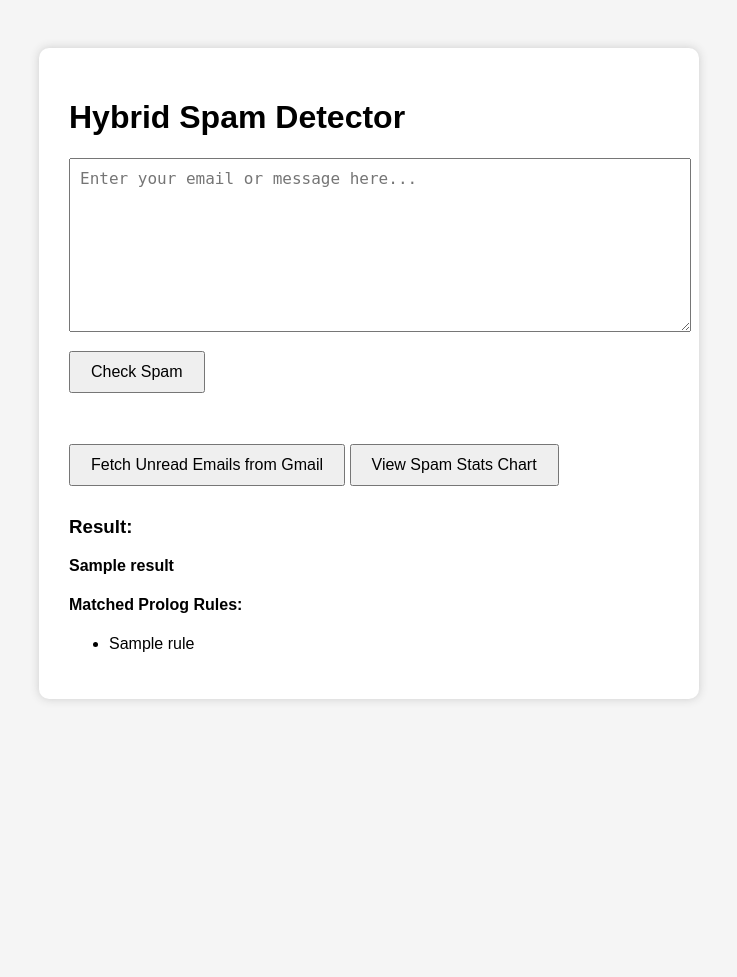
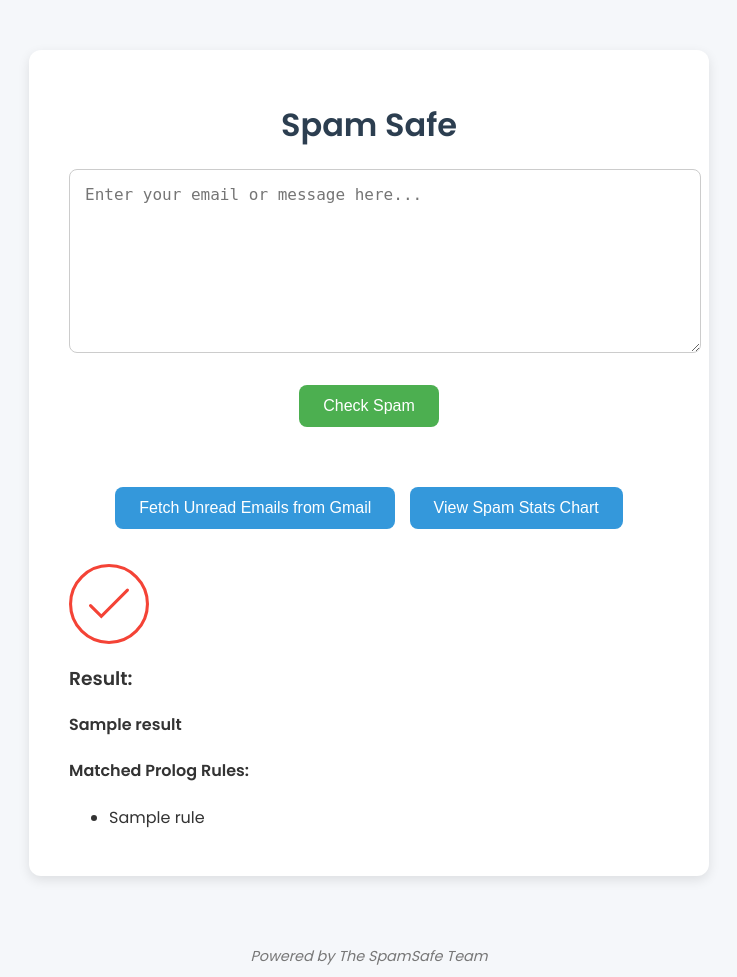
Before and after one commit to RadhikaFadnavis/AIPrologProject, a Flask app: template templates/index.html in a window 1280 px wide. Shown: the whole page, without its empty margins (271-1008 px from the left). Before the commit the page ends 701 px from the top, so only its background shows below. Run offline with Flask 3, Linux system fonts and the light colour scheme; the template is opened without the code that fills it: most values are stand-ins (such as "Sample title", 1, 10 or a date in 2020); parts of the project's set-up code (start-up, migrations or seed data) failed here and were passed over.

Commit message:
UI enhanced

```diff
--- a/spam_detector.py
+++ b/spam_detector.py
@@ -68,7 +68,7 @@ def classify_message(message):
 
     if is_spam:
         print("Spam detected by ML model. Updating Prolog rules...")
-        return "Spam (ML Model Detected & Updated Prolog)"
+        return "Spam"
 
     return "Not Spam"
 
--- a/static/style.css
+++ b/static/style.css
@@ -1,26 +1,137 @@
+/* Apply clean font */
 body {
-    font-family: Arial, sans-serif;
-    background-color: #f5f5f5;
-    padding: 40px;
+    font-family: 'Poppins', sans-serif;
+    background-color: #f5f7fa;
+    color: #333;
+    margin: 0;
+    padding: 0;
 }
+
+/* Container styling */
 .container {
-    width: 600px;
-    margin: auto;
-    background: white;
-    padding: 30px;
-    border-radius: 10px;
-    box-shadow: 0 0 10px #ccc;
+    max-width: 600px;
+    margin: 50px auto;
+    background: #fff;
+    padding: 30px 40px;
+    border-radius: 12px;
+    box-shadow: 0px 4px 12px rgba(0, 0, 0, 0.1);
+    text-align: center;
 }
+
+/* Heading */
+h1 {
+    font-size: 2rem;
+    margin-bottom: 20px;
+    color: #2c3e50;
+}
+
+/* Textarea styling */
 textarea {
     width: 100%;
-    padding: 10px;
-    font-size: 16px;
+    padding: 15px;
+    font-size: 1rem;
+    border: 1px solid #ccc;
+    border-radius: 8px;
+    margin-bottom: 20px;
+    resize: vertical;
 }
+
+/* Button styling */
 button {
-    margin-top: 15px;
-    padding: 10px 20px;
-    font-size: 16px;
+    background-color: #4CAF50;
+    color: white;
+    padding: 12px 24px;
+    border: none;
+    border-radius: 8px;
+    font-size: 1rem;
+    cursor: pointer;
+    transition: background-color 0.3s ease;
+    margin: 5px;
 }
+
+button:hover {
+    background-color: #45a049;
+}
+
+/* Result box */
 .result {
     margin-top: 30px;
+    text-align: left;
 }
+
+/* Success Checkmark styling */
+.success-checkmark {
+    margin: 20px auto;
+}
+
+/* Footer */
+.footer {
+    text-align: center;
+    margin-top: 60px;
+    padding: 10px;
+    font-size: 0.9rem;
+    color: #777;
+    font-style: italic;
+}
+
+/* Links (like Fetch Emails and View Stats) */
+a button {
+    background-color: #3498db;
+}
+
+a button:hover {
+    background-color: #2980b9;
+}
+
+/* Success and Danger checkmark colors */
+.checkmark {
+    width: 80px;
+    height: 80px;
+    stroke-width: 2;
+    stroke-miterlimit: 10;
+    box-shadow: inset 0px 0px 0px;
+    animation: scale .3s ease-in-out .9s both;
+    display: block;
+    stroke-linecap: round;
+}
+
+.checkmark__circle,
+.checkmark__check {
+    stroke-dasharray: 166;
+    stroke-dashoffset: 166;
+    stroke-width: 2;
+    stroke-miterlimit: 10;
+    fill: none;
+    animation: stroke 0.6s cubic-bezier(0.65, 0, 0.45, 1) forwards;
+}
+
+.checkmark__check {
+    stroke-dasharray: 48;
+    stroke-dashoffset: 48;
+    animation: stroke 0.3s cubic-bezier(0.65, 0, 0.45, 1) 0.6s forwards;
+}
+
+.success .checkmark__circle,
+.success .checkmark__check {
+    stroke: #4CAF50; /* Green */
+}
+
+.danger .checkmark__circle,
+.danger .checkmark__check {
+    stroke: #F44336; /* Red */
+}
+
+@keyframes stroke {
+    100% {
+        stroke-dashoffset: 0;
+    }
+}
+
+@keyframes scale {
+    0%, 100% {
+        transform: none;
+    }
+    50% {
+        transform: scale(1.1);
+    }
+}
--- a/templates/index.html
+++ b/templates/index.html
@@ -2,24 +2,37 @@
 <html lang="en">
 <head>
     <meta charset="UTF-8">
-    <title>Spam Detector</title>
+    <meta name="viewport" content="width=device-width, initial-scale=1.0">
+    <title>Spam Safe</title>
+    <link href="https://fonts.googleapis.com/css2?family=Poppins:wght@400;600&display=swap" rel="stylesheet">
     <link rel="stylesheet" href="/static/style.css">
 </head>
 <body>
+
     <div class="container">
-        <h1>Hybrid Spam Detector</h1>
+        <h1>Spam Safe</h1>
+
+        <!-- Spam detection form -->
         <form method="POST">
             <textarea name="message" rows="8" placeholder="Enter your email or message here...">{{ message }}</textarea>
             <button type="submit">Check Spam</button>
         </form>
 
         <br><br>
+
+        <!-- Additional actions -->
         <a href="/fetch_emails"><button type="button">Fetch Unread Emails from Gmail</button></a>
         <a href="/stats_chart"><button type="button">View Spam Stats Chart</button></a>
 
-
         {% if result %}
             <div class="result">
+                <div class="success-checkmark {% if 'Not Spam' in result %}success{% else %}danger{% endif %}">
+                    <svg class="checkmark" xmlns="http://www.w3.org/2000/svg" viewBox="0 0 52 52">
+                        <circle class="checkmark__circle" cx="26" cy="26" r="25" fill="none"/>
+                        <path class="checkmark__check" fill="none" d="M14 27l7 7 17-17"/>
+                    </svg>
+                </div>
+
                 <h3>Result:</h3>
                 <p><strong>{{ result }}</strong></p>
 
@@ -34,5 +47,10 @@
             </div>
         {% endif %}
     </div>
+
+    <div class="footer">
+        Powered by The SpamSafe Team
+    </div>
+
 </body>
 </html>
```
Also changed, not shown: templates/email_results.html (+74 -13 lines).
